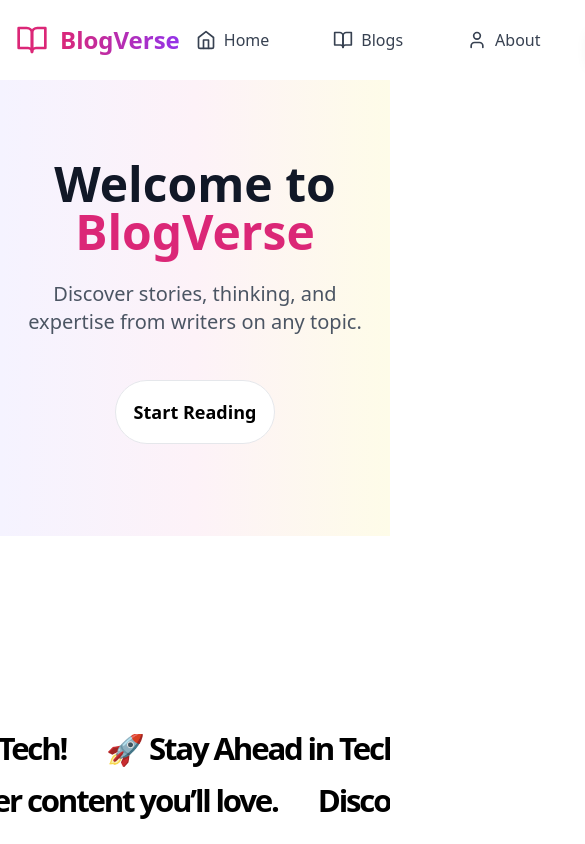
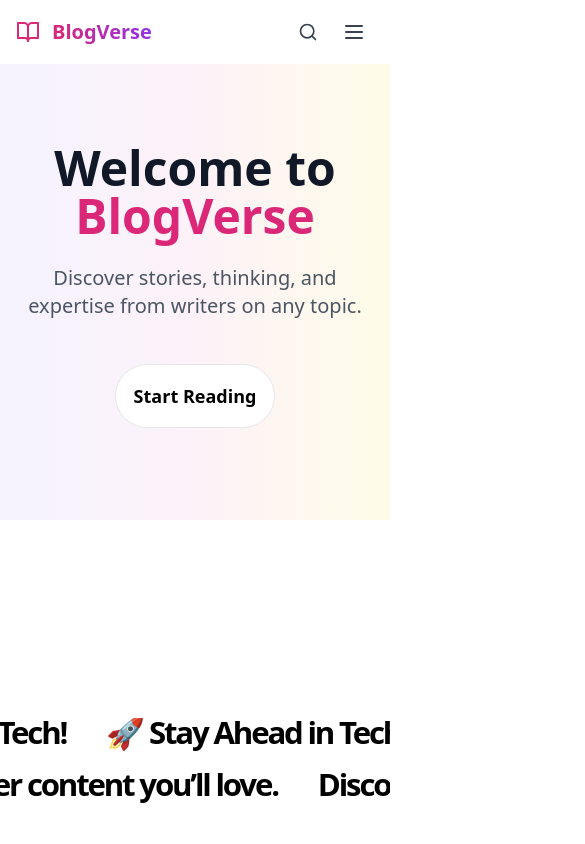
Before and after one commit to Harshninave04/Blog-Space, a React (Vite) app: page / in a window 390 px wide. Shown: the top 844 px of the page, 585 px wide, since content can reach past the window. Built offline with nearby package versions, Linux system fonts and the light colour scheme.

Commit message:
Feature: [Responsive]

```diff
--- a/src/components/Navbar.tsx
+++ b/src/components/Navbar.tsx
@@ -1,6 +1,6 @@
 import React, { useState } from 'react';
 import { Link } from 'react-router-dom';
-import { Home, BookOpen, User, Search } from 'lucide-react';
+import { Home, BookOpen, User, Search, Menu, X } from 'lucide-react';
 import { useScrollDirection } from '../hooks/useScrollDirection';
 import { useSearch } from '../hooks/useSearch';
 import { blogs } from '../data/blogs';
@@ -9,7 +9,14 @@ import SearchOverlay from './SearchOverlay';
 export default function Navbar() {
   const scrollDirection = useScrollDirection();
   const [isSearchOpen, setIsSearchOpen] = useState(false);
+  const [isMobileMenuOpen, setIsMobileMenuOpen] = useState(false);
   const { searchTerm, setSearchTerm, filteredBlogs } = useSearch(blogs);
+
+  const navLinks = [
+    { to: '/', icon: Home, label: 'Home' },
+    { to: '/blogs', icon: BookOpen, label: 'Blogs' },
+    { to: '/about', icon: User, label: 'About' },
+  ];
 
   return (
     <>
@@ -18,22 +25,37 @@ export default function Navbar() {
           scrollDirection === 'down' ? '-translate-y-full' : 'translate-y-0'
         }`}>
         <div className="max-w-7xl mx-auto px-4 sm:px-6 lg:px-8">
-          <div className="flex justify-between h-20">
+          <div className="flex justify-between h-16 md:h-20">
             <div className="flex items-center">
               <Link to="/" className="flex items-center space-x-3 group">
-                <BookOpen className="h-8 w-8 text-pink-600 transform transition-transform group-hover:scale-110" />
-                <span className="font-bold text-2xl bg-gradient-to-r from-pink-600 to-purple-600 bg-clip-text text-transparent">
+                <BookOpen className="h-6 w-6 md:h-8 md:w-8 text-pink-600 transform transition-transform group-hover:scale-110" />
+                <span className="font-bold text-xl md:text-2xl bg-gradient-to-r from-pink-600 to-purple-600 bg-clip-text text-transparent">
                   BlogVerse
                 </span>
               </Link>
             </div>
 
-            <div className="flex items-center space-x-8">
-              {[
-                { to: '/', icon: Home, label: 'Home' },
-                { to: '/blogs', icon: BookOpen, label: 'Blogs' },
-                { to: '/about', icon: User, label: 'About' },
-              ].map(({ to, icon: Icon, label }) => (
+            {/* Mobile menu button */}
+            <div className="flex items-center md:hidden">
+              <button
+                onClick={() => setIsSearchOpen(true)}
+                className="p-2 mr-2 text-gray-700 hover:bg-pink-50 rounded-lg">
+                <Search className="h-5 w-5" />
+              </button>
+              <button
+                onClick={() => setIsMobileMenuOpen(!isMobileMenuOpen)}
+                className="p-2 text-gray-700 hover:bg-pink-50 rounded-lg">
+                {isMobileMenuOpen ? (
+                  <X className="h-6 w-6" />
+                ) : (
+                  <Menu className="h-6 w-6" />
+                )}
+              </button>
+            </div>
+
+            {/* Desktop menu */}
+            <div className="hidden md:flex items-center space-x-8">
+              {navLinks.map(({ to, icon: Icon, label }) => (
                 <Link
                   key={to}
                   to={to}
@@ -50,6 +72,25 @@ export default function Navbar() {
               </button>
             </div>
           </div>
+
+          {/* Mobile menu dropdown */}
+          <div
+            className={`md:hidden transition-all duration-300 ease-in-out ${
+              isMobileMenuOpen ? 'max-h-64 opacity-100' : 'max-h-0 opacity-0'
+            } overflow-hidden`}>
+            <div className="px-2 pt-2 pb-3 space-y-1">
+              {navLinks.map(({ to, icon: Icon, label }) => (
+                <Link
+                  key={to}
+                  to={to}
+                  onClick={() => setIsMobileMenuOpen(false)}
+                  className="flex items-center space-x-2 px-3 py-2 rounded-lg text-gray-700 hover:bg-pink-50 hover:text-pink-600 transition-all duration-200">
+                  <Icon className="h-5 w-5" />
+                  <span className="font-medium">{label}</span>
+                </Link>
+              ))}
+            </div>
+          </div>
         </div>
       </nav>
 
```
